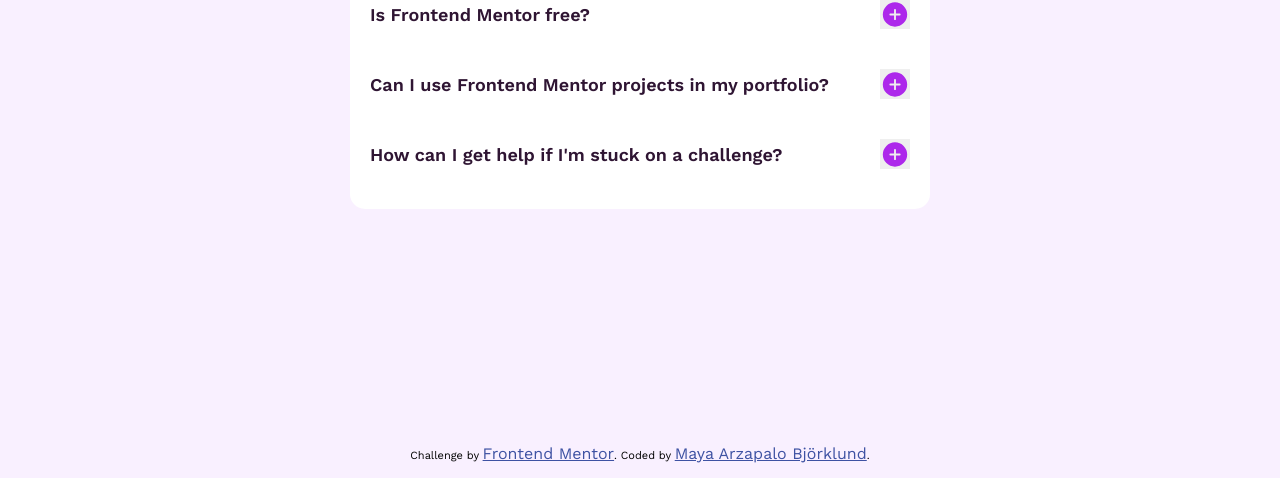
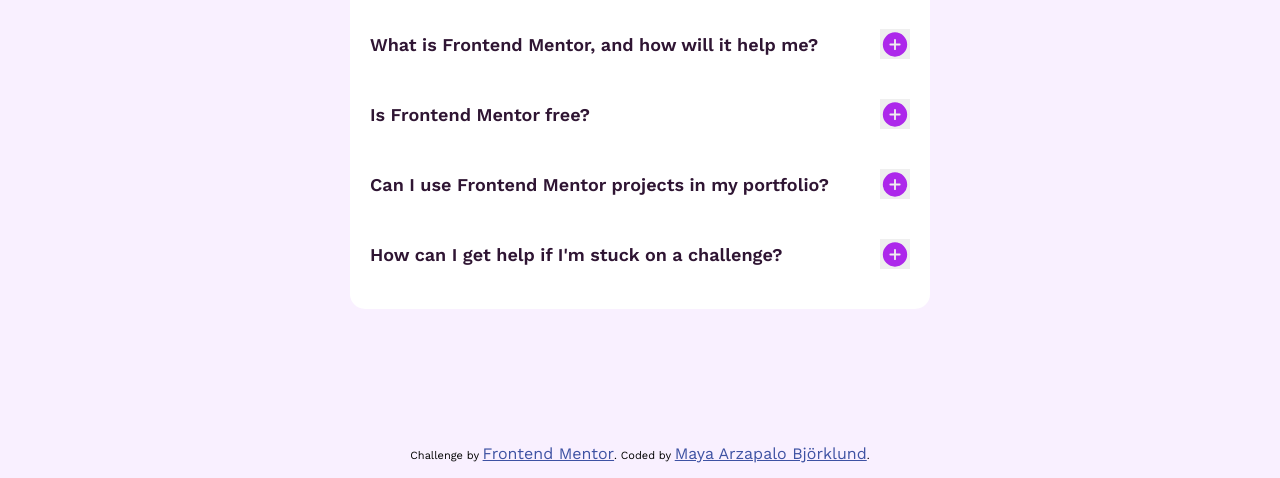
Before and after one commit to Mayonesa90/faq-accordion, a plain HTML site: page index.html in a window 1280 px wide. Shown: the part 322-800 px from the top of the page. Drawn offline with nearby package versions, Linux system fonts and the light colour scheme.

Commit message:
adjusted position of main div

```diff
--- a/style.css
+++ b/style.css
@@ -82,7 +82,7 @@ body {
     height: max-content;
     position: absolute;
     /* z-index: 2; */
-    top: 100px;
+    top: 25%;
     place-self: center;
 
 
```
